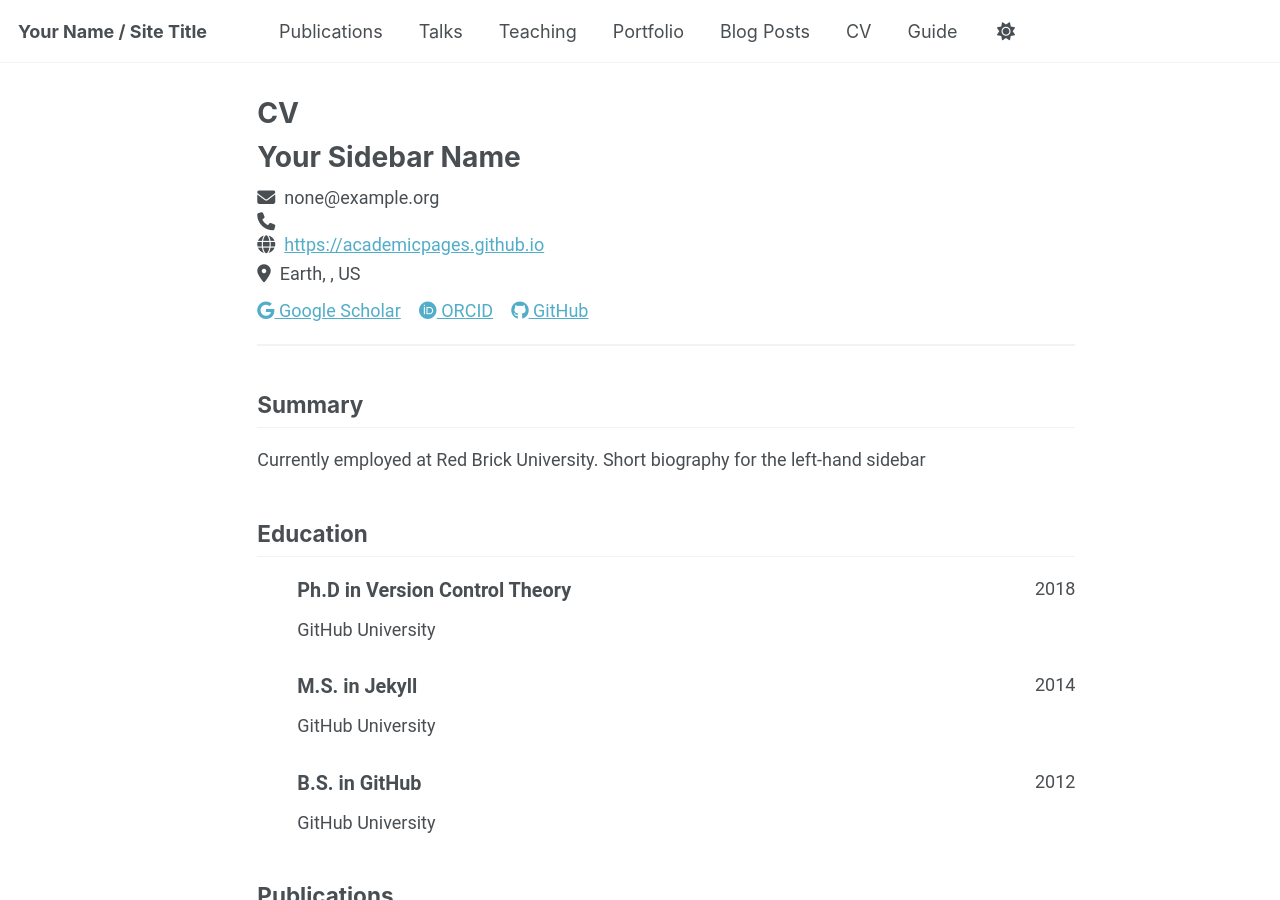
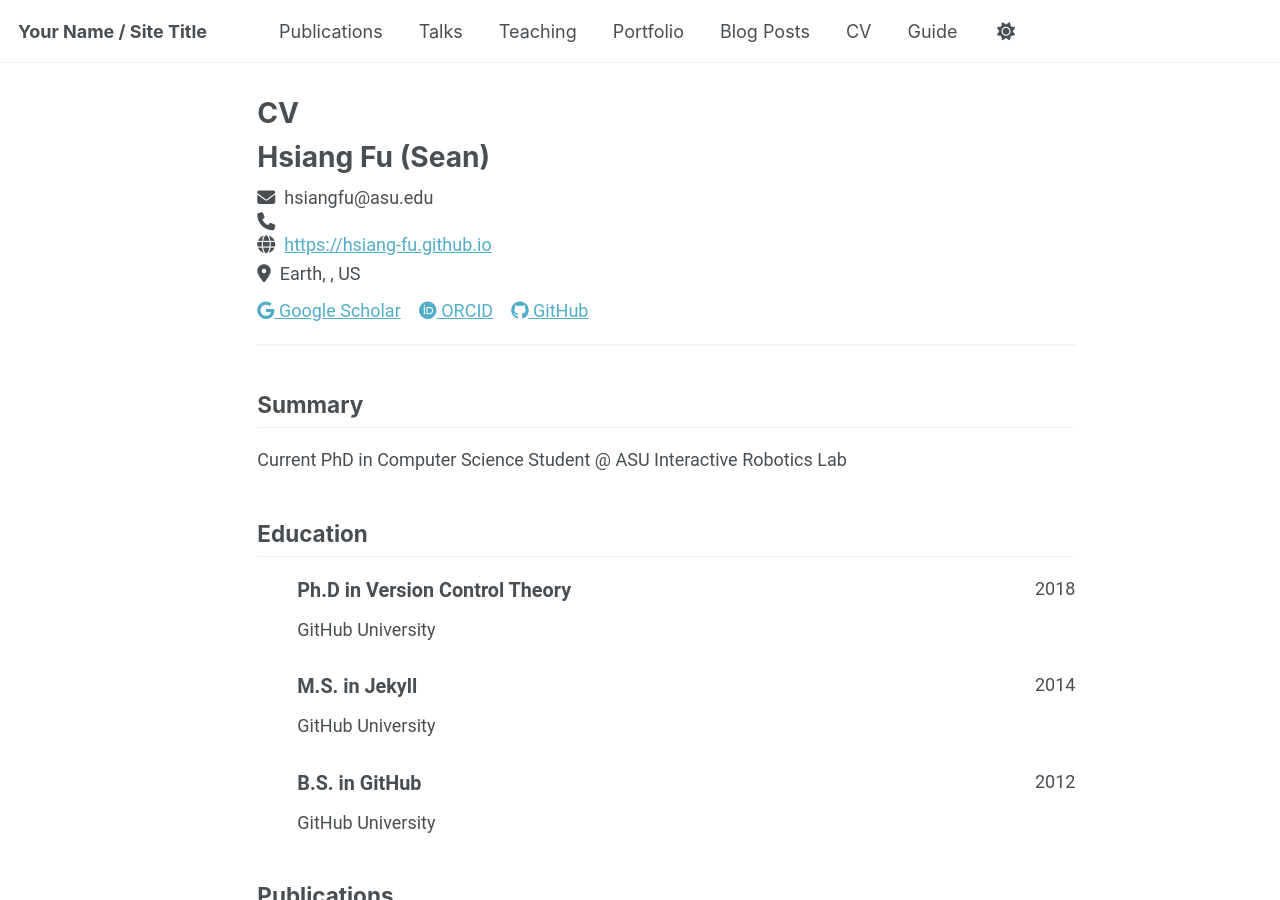
Before and after one commit to hsiang-fu/hsiang-fu.github.io, a Jekyll site: the page built from _pages/cv-json.md, in a window 1280 px wide and 900 px high. Built offline with Jekyll 4.4.1, drawn with Linux system fonts in a browser that asks for light colours; a script that is not in the unit is left out.

Commit message:
Update cv.json

```diff
--- a/_data/cv.json
+++ b/_data/cv.json
@@ -1,10 +1,10 @@
 {
   "basics": {
-    "name": "Your Sidebar Name",
-    "email": "none@example.org",
+    "name": "Hsiang Fu (Sean)",
+    "email": "hsiangfu@asu.edu",
     "phone": "",
-    "website": "https://academicpages.github.io",
-    "summary": "Currently employed at Red Brick University. Short biography for the left-hand sidebar",
+    "website": "https://hsiang-fu.github.io",
+    "summary": "Current PhD in Computer Science Student @ ASU Interactive Robotics Lab",
     "location": {
       "address": "",
       "postalCode": "",
```
